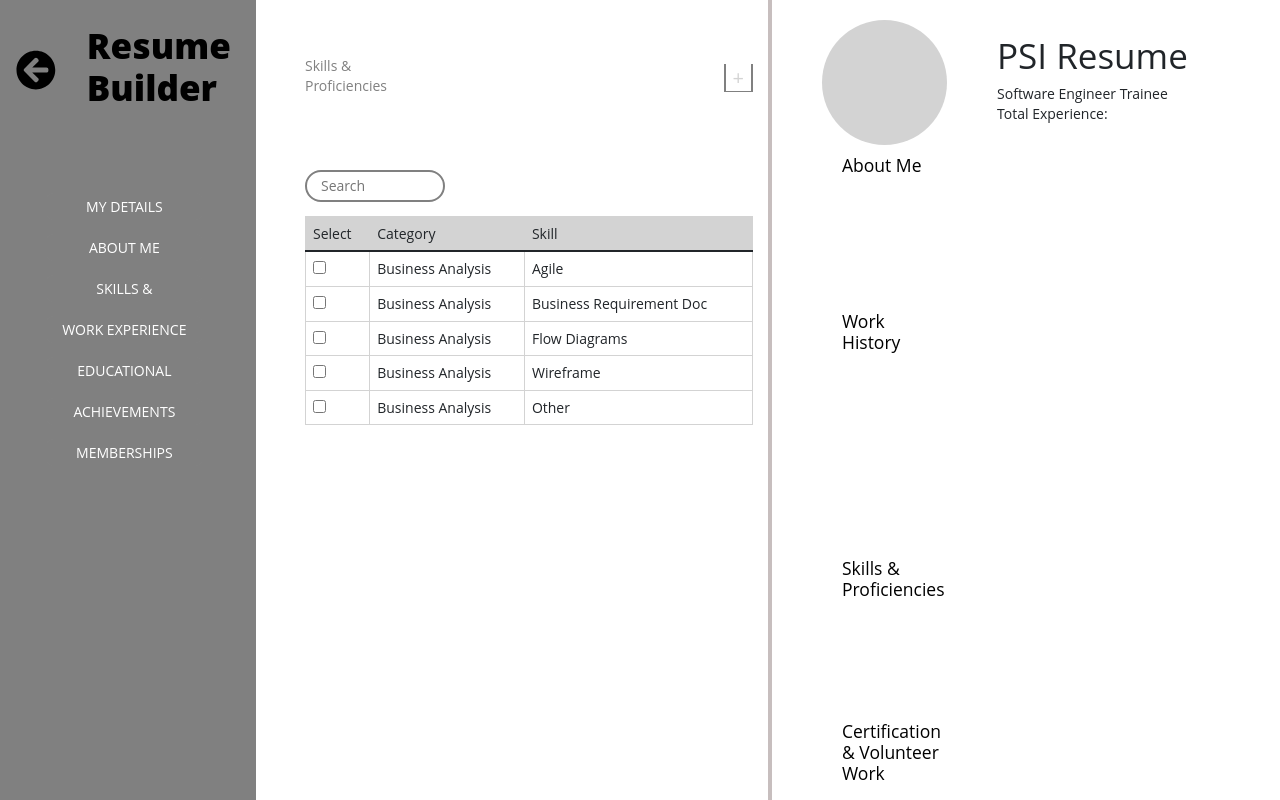
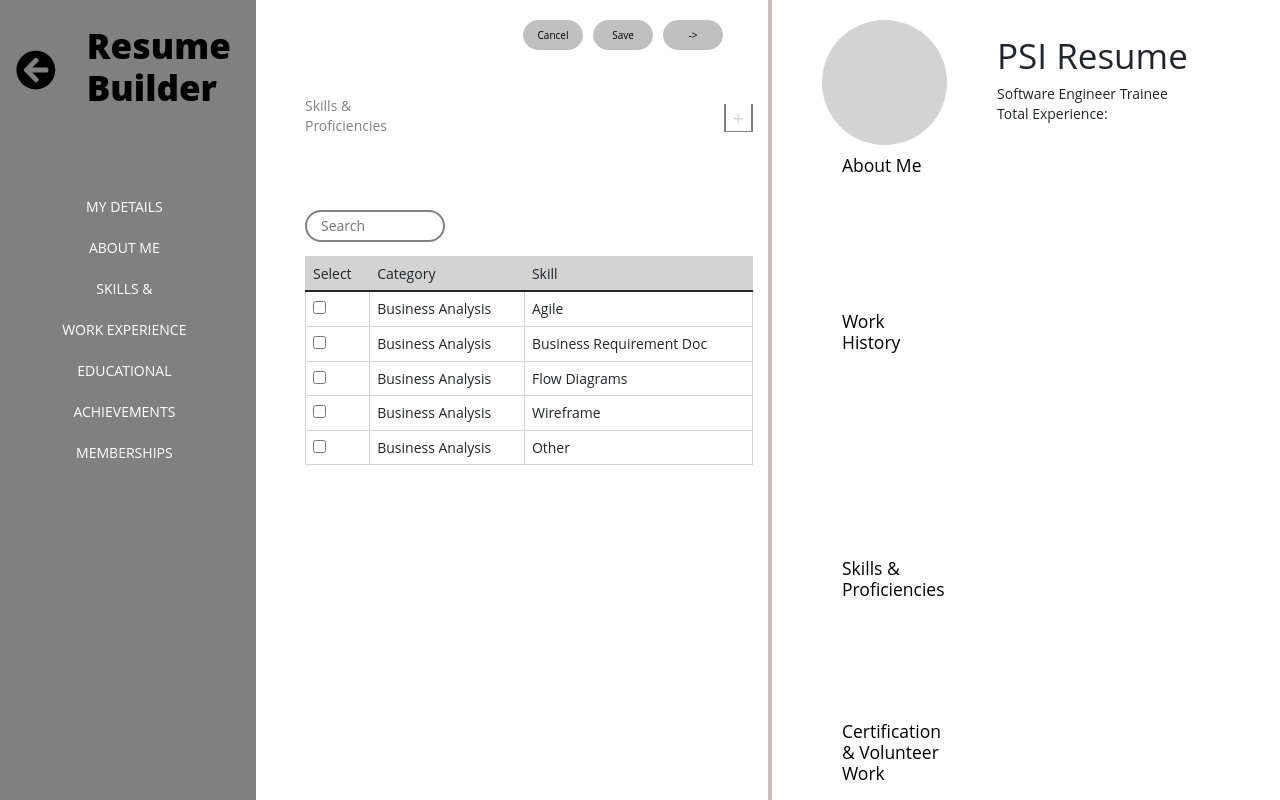
Before and after one commit to rahulMishra05/rms_ui, a React (Create React App) app: page /skills in a window 1280 px wide. Built offline with nearby package versions, Linux system fonts and the light colour scheme.

Commit message:
Save button and CSS of Skills completed

```diff
--- a/src/components/formFields/Skills.js
+++ b/src/components/formFields/Skills.js
@@ -27,6 +27,14 @@ function Skills() {
     return (
 
         <div className="ParentList">
+            <form className="rightSideVisibility" class onSubmit={handleSubmit((data) => customFunction(data))}>
+
+                <div className="topSectionSkills">
+                    <input className="buttons" type="button" name="mydetails" value="Cancel" />
+                    <input className="buttons" type="submit" name="mydetails" value="Save" />
+                    <input className="buttons" type="button" name="mydetails" value="->" />
+                </div>
+
                 <div className="skillsList">
                     <div className="label">
                         <label>Skills & <br />Proficiencies</label>
@@ -41,7 +49,7 @@ function Skills() {
                     <input placeholder="Search" name="search" id="search" />
 
                 </div>
-            <form className="rightSideVisibility" class onChange={handleSubmit((data) => customFunction(data))}>
+
                 <table border="1" className="skillTable table table-bordered">
                     <thead>
                         <tr>
--- a/src/css/Skills.css
+++ b/src/css/Skills.css
@@ -118,3 +118,14 @@ border-color: lightgray;
 .table{
 border-color:lightgray;
 }
+.topSectionSkills {
+    margin: 20px;
+    display: flex;
+    justify-content: flex-end;
+    margin-bottom: -10px;
+}
+.topSectionSkills .buttons{
+    background-color: #C0C0C0;
+    border: 1px solid #C0C0C0;
+    color: black;
+}
```
Lines whose indentation alone changed are shown as unchanged.
